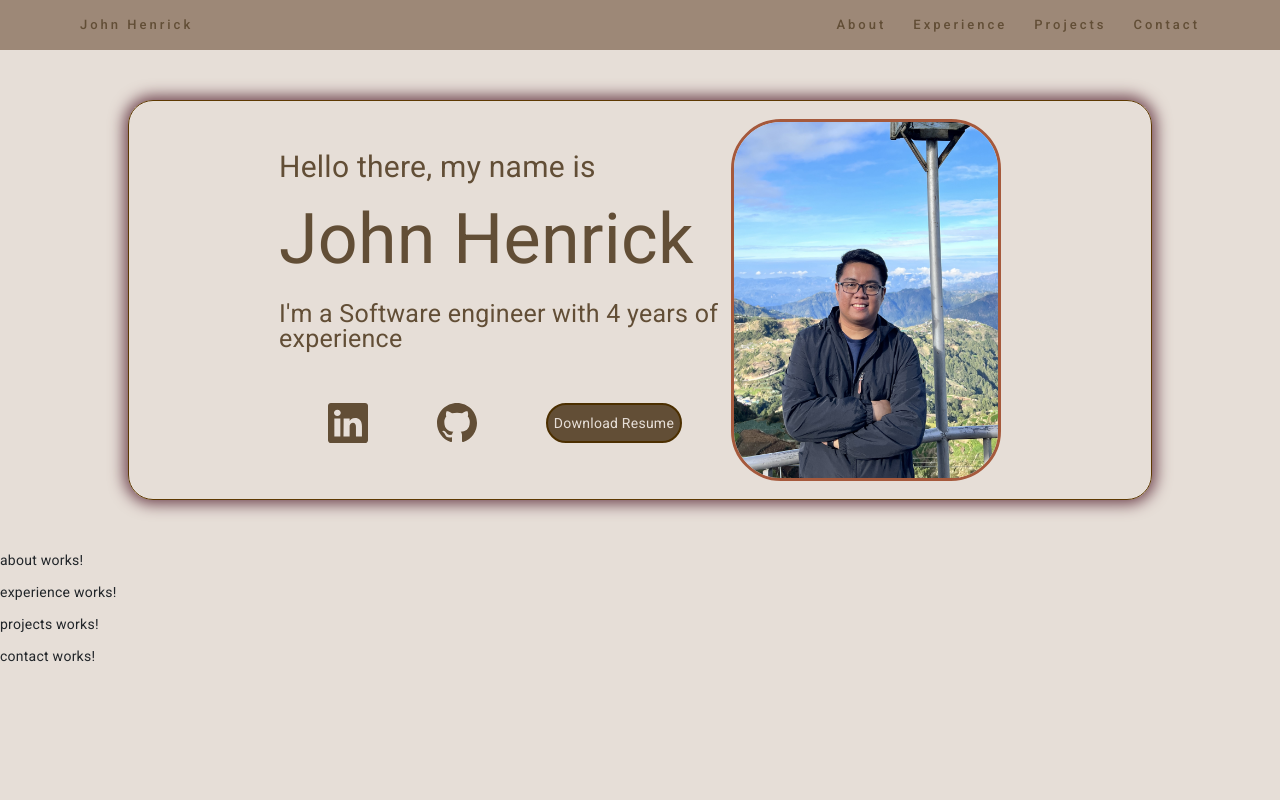
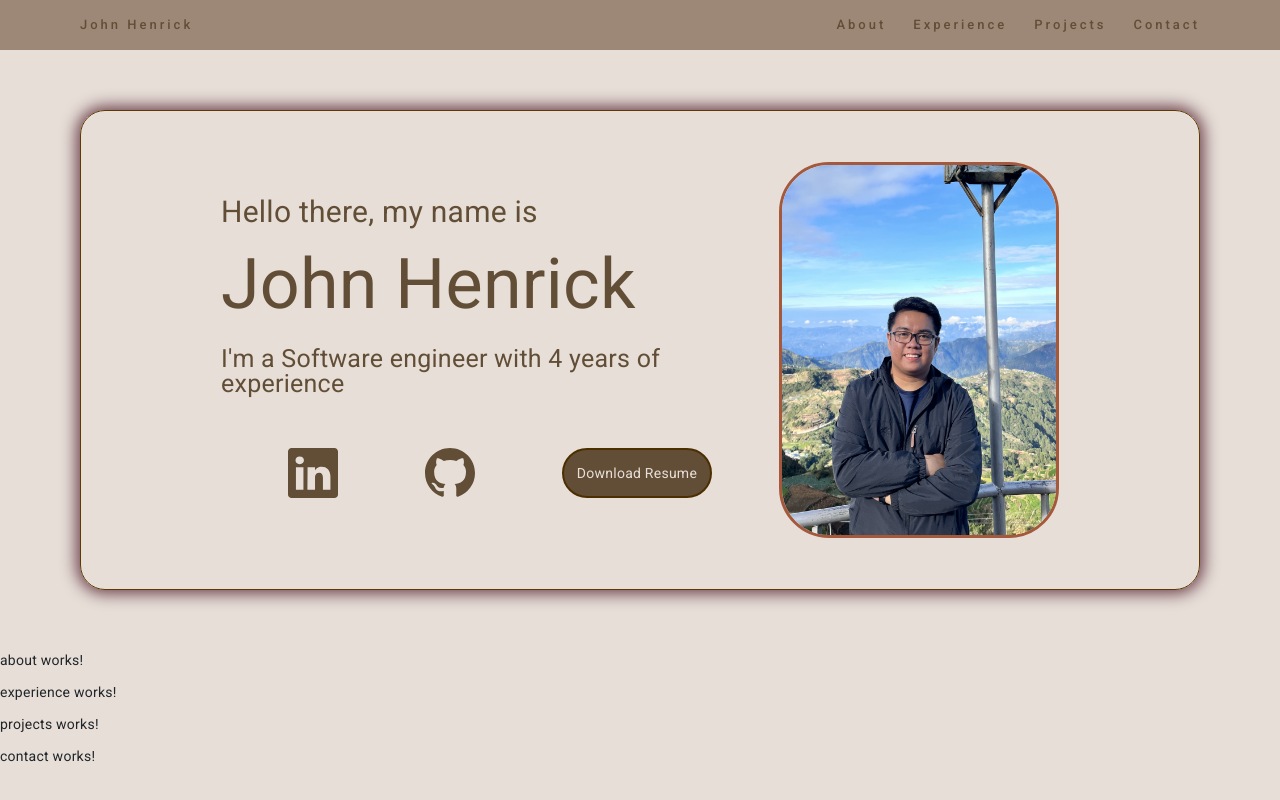
Before and after one commit to Ericktronics/portfolio, an Angular app: page / in a window 1280 px wide. Built offline with nearby package versions, Linux system fonts and the light colour scheme.

Commit message:
adjust padding in home component

```diff
--- a/src/app/home/home.component.html
+++ b/src/app/home/home.component.html
@@ -1,5 +1,5 @@
 <div class="home">
-  <div class="sub-con home__sub__con">
+  <div class="home__sub__con">
     <div class="home__sub__con__row__con">
       <div class="home__sub__con__row__con__text__con">
         <p class="home__sub__con__row__con__text__con--hello">
@@ -14,8 +14,8 @@
         <div class="home__sub__con__row__con__text__con__svg__row">
           <svg
             xmlns="http://www.w3.org/2000/svg"
-            width="40"
-            height="40"
+            width="50"
+            height="50"
             fill="currentColor"
             class="bi bi-linkedin"
             viewBox="0 0 16 16"
@@ -28,8 +28,8 @@
 
           <svg
             xmlns="http://www.w3.org/2000/svg"
-            width="40"
-            height="40"
+            width="50"
+            height="50"
             fill="currentColor"
             class="bi bi-github"
             viewBox="0 0 16 16"
--- a/src/app/home/home.component.scss
+++ b/src/app/home/home.component.scss
@@ -1,14 +1,14 @@
 .home {
-  height: 500px;
+  height: 600px;
   width: 100%;
   display: flex;
   align-items: center;
   justify-content: center;
+  padding: 0px 80px;
 
   &__sub__con {
-    height: 400px;
-    width: 80%;
-    margin: 20px 40px;
+    height: 80%;
+    width: 100%;
     display: flex;
     align-items: center;
     border: 1px solid rgb(94, 57, 2);
@@ -19,7 +19,7 @@
       display: flex;
       justify-content: space-between;
       width: 100%;
-      padding: 0px 150px;
+      padding: 0px 140px;
 
       &__text__con {
         display: flex;
@@ -59,13 +59,14 @@
             border: 2px solid #4c2f00;
             border-radius: 30px;
             letter-spacing: 0.25px;
+            padding: 0px 13px;
           }
         }
       }
 
       img {
-        height: 362px;
-        width: 270px;
+        height: 376px;
+        width: 280px;
         border-radius: 50px;
         border: 3px solid #a5593c;
         padding: 0px;
```
